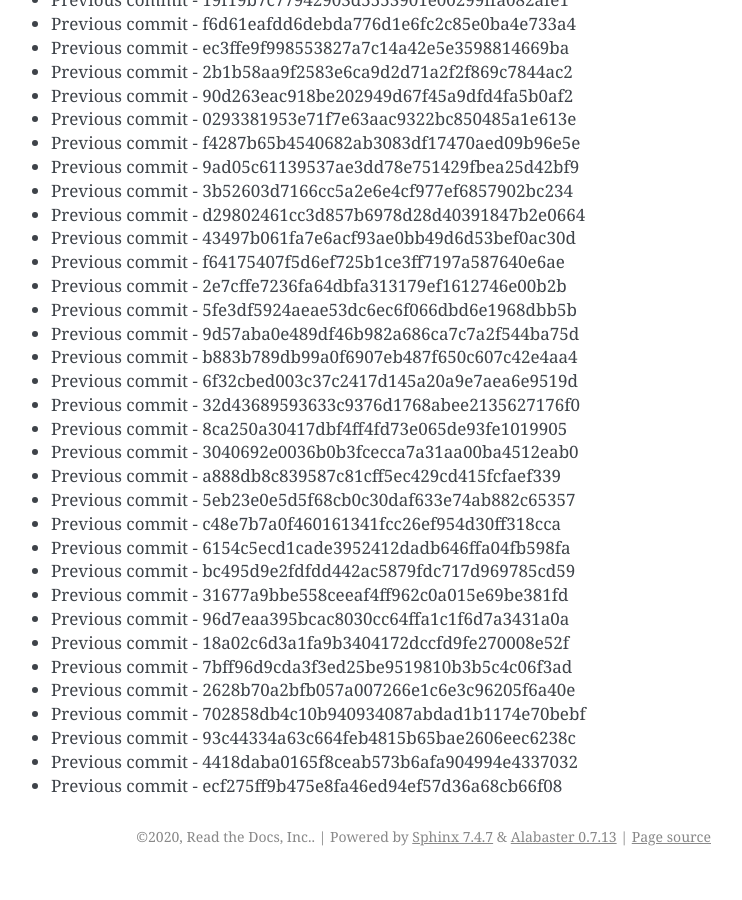
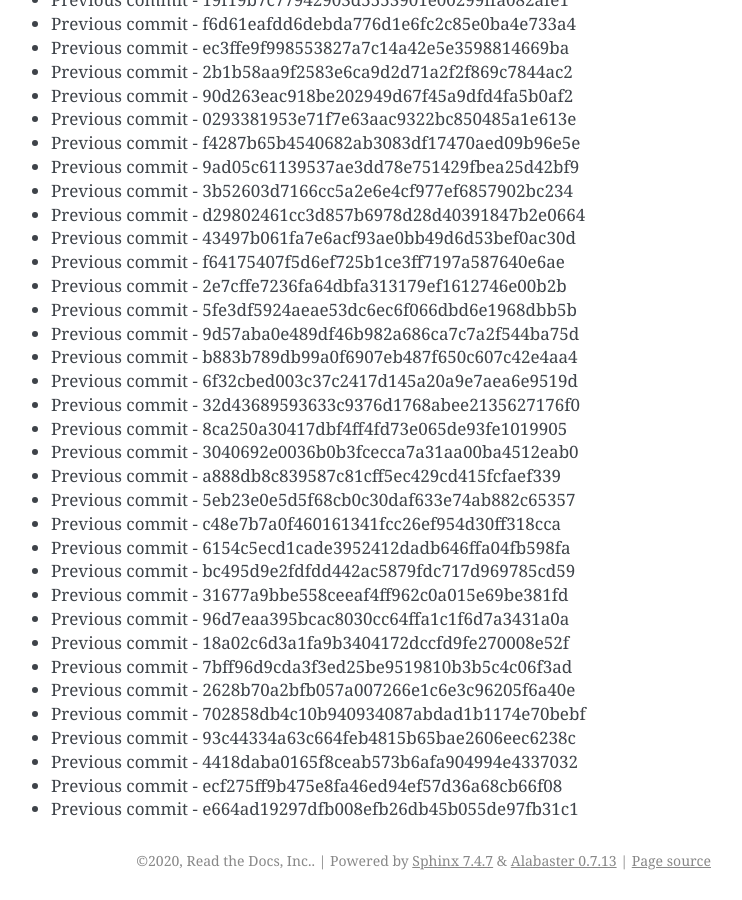
Before and after one commit to readthedocs/rtd-git-stresstest, a Sphinx documentation site: the page built from docs/updates.rst, in a window 1280 px wide and 900 px high, scrolled down 12744 px. Shown: the whole window, without its empty margins (399-1141 px from the left). Built offline with Sphinx 7.4.7, drawn with Linux system fonts in a browser that asks for light colours; before the commit the page ends 13620 px from its top, so only the background shows below that.

Commit message:
Generating commit from previous: e664ad19297dfb008efb26db45b055de97fb31c1

```diff
--- a/docs/updates.rst
+++ b/docs/updates.rst
@@ -567,3 +567,4 @@ It can be tested for any performance characteristics.
 * Previous commit - 93c44334a63c664feb4815b65bae2606eec6238c
 * Previous commit - 4418daba0165f8ceab573b6afa904994e4337032
 * Previous commit - ecf275ff9b475e8fa46ed94ef57d36a68cb66f08
+* Previous commit - e664ad19297dfb008efb26db45b055de97fb31c1
```
